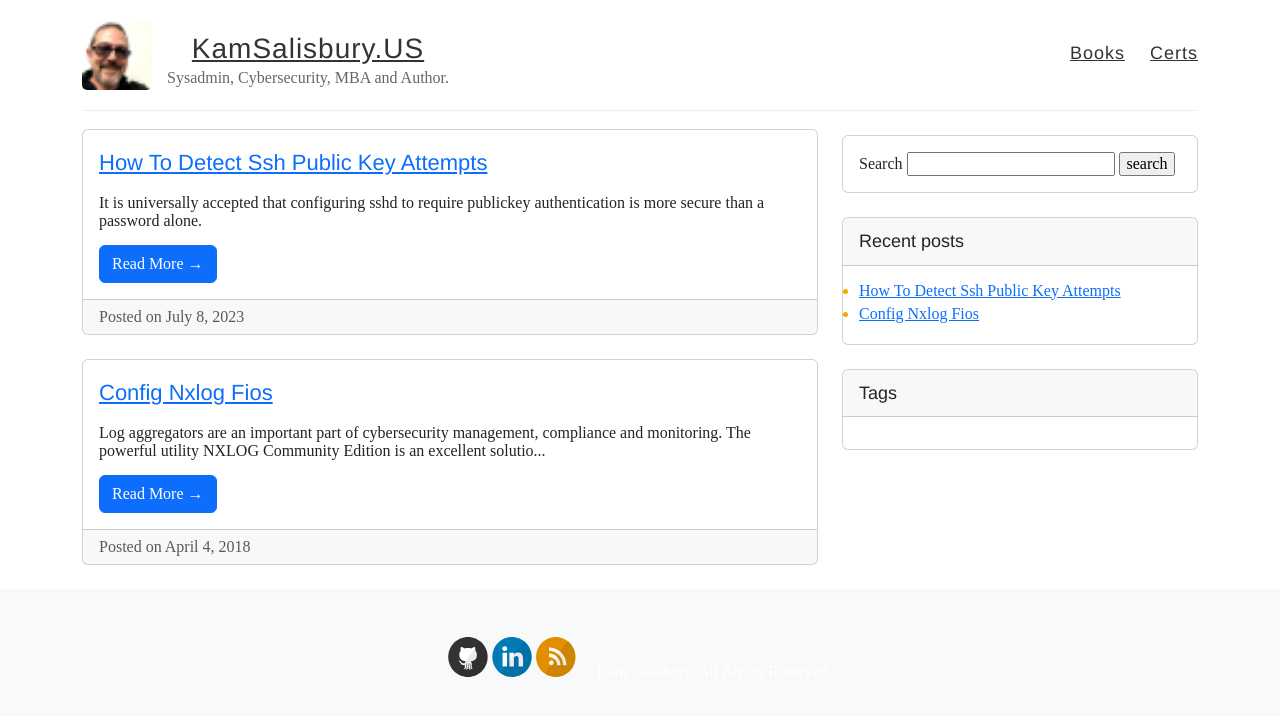
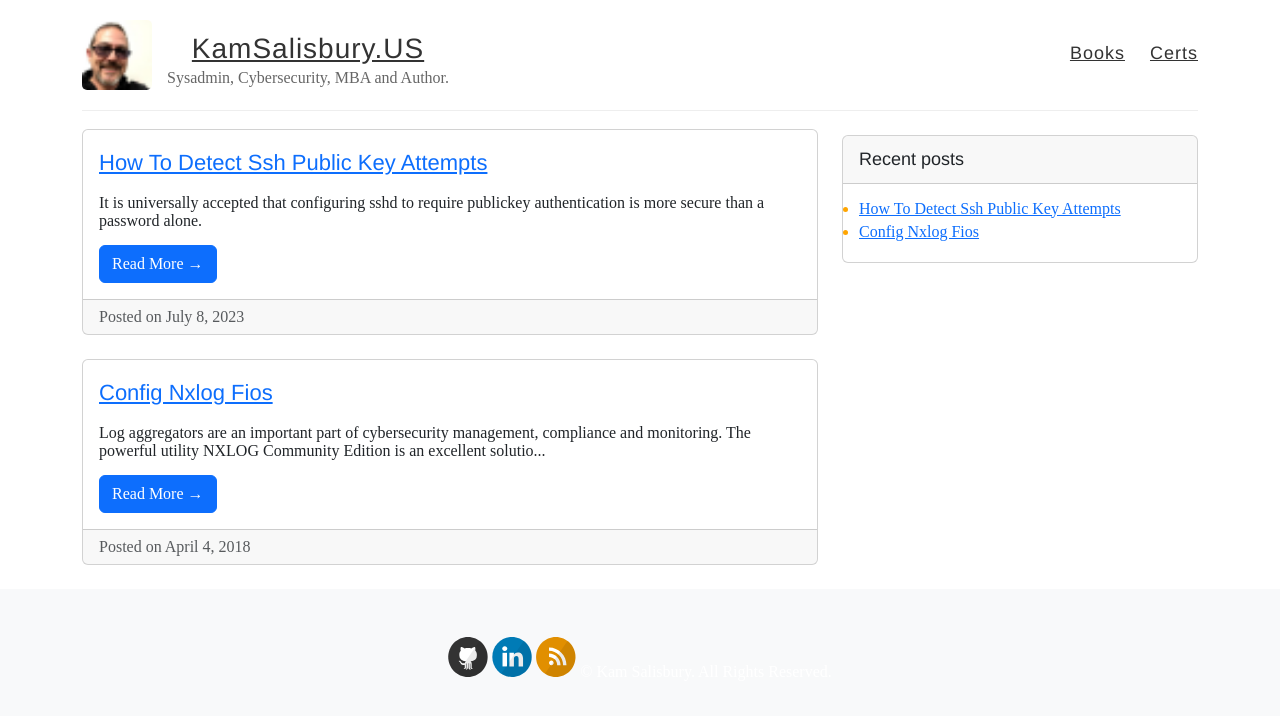
Before and after one commit to kamsalisbury/kamsalisbury.github.io, a Jekyll site: the page built from index.html, in a window 1280 px wide. Shown: the top 716 px of the page. Built offline with Jekyll 4.4.1, drawn with Linux system fonts in a browser that asks for light colours; nearby versions of some CDN libraries.

Commit message:
Rm search and tags widgets

```diff
--- a/_layouts/template.html
+++ b/_layouts/template.html
@@ -36,22 +36,11 @@
 
     <!-- Page Content -->
     <div class="container">
-
         <div class="row">
-
             <div class="col-md-8">
                 <br/> {{ content | markdownify}}
             </div>
             <div class="col-md-4">
-                <div class="card my-4">
-                    <div class="card-body">
-                        <form action="{{site.baseurl}}/search/" method="get">
-                            <label for="search-box">Search</label>
-                            <input type="text" id="search-box" name="query">
-                            <input type="submit" value="search">
-                        </form>
-                    </div>
-                </div>
                 <div class="card my-4">
                     <h5 class="card-header">Recent posts</h5>
                     <div class="card-body">
@@ -65,25 +54,8 @@
                         </ul>
                     </div>
                 </div>
-
-                <!-- Tags Widget -->
-                <div class="card my-4">
-                    <h5 class="card-header">Tags</h5>
-                    <div class="card-body">
-                        <ul class="skills nav">
-
-                            {% for tag in page.tags %}
-                            <li>
-                                <a href="{{ site.baseurl }}/tags?t={{ tag | slugify }}"> {{ tag }} </a>
-                            </li>
-                            {% endfor %}
-                        </ul>
-                    </div>
-                </div>
-
             </div>
         </div>
-
     </div>
 
 
```
Also changed, not shown: other parts of _layouts/template.html (+0 -5 lines).
